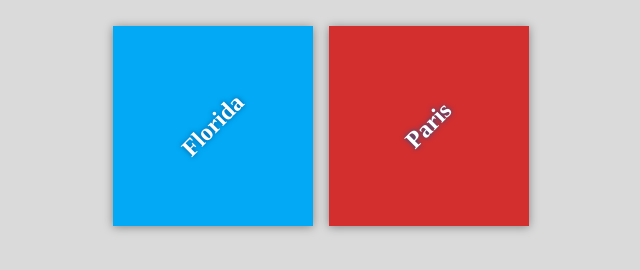
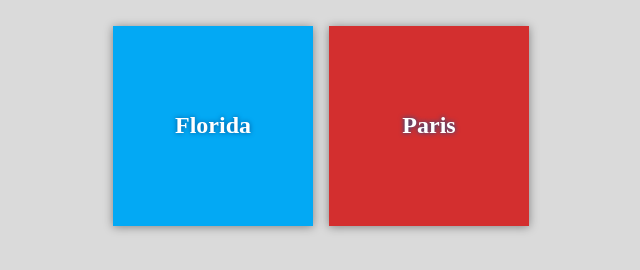
Before and after one commit to DrBahaa/my-travel-plans, a plain HTML site: page index.html in a window 1280 px wide. Shown: the part 314-584 px from the top of the page, without its empty margins (319-959 px from the left). Drawn offline with Linux system fonts and the light colour scheme.

Commit message:
Add some animation

```diff
--- a/css/app.css
+++ b/css/app.css
@@ -43,8 +43,12 @@ body {
 
 h2 {
     margin: 0;
-    transform: rotate(-45deg);
+    transform: rotate(0);
     text-shadow: 0 0 5px #01579b;
+}
+
+h2:hover {
+    transition: transform 0.5s;
 }
 
 #florida {
```
